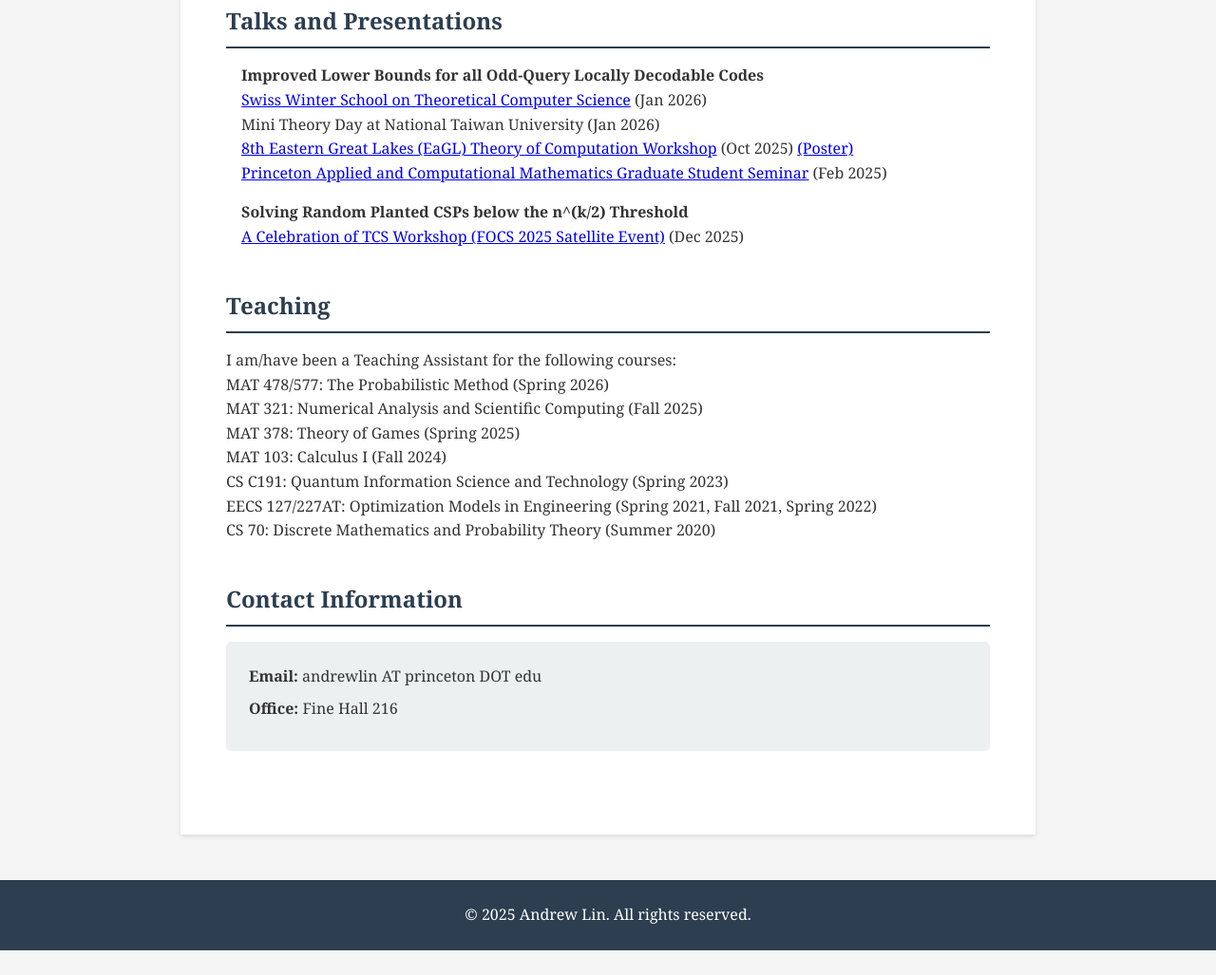
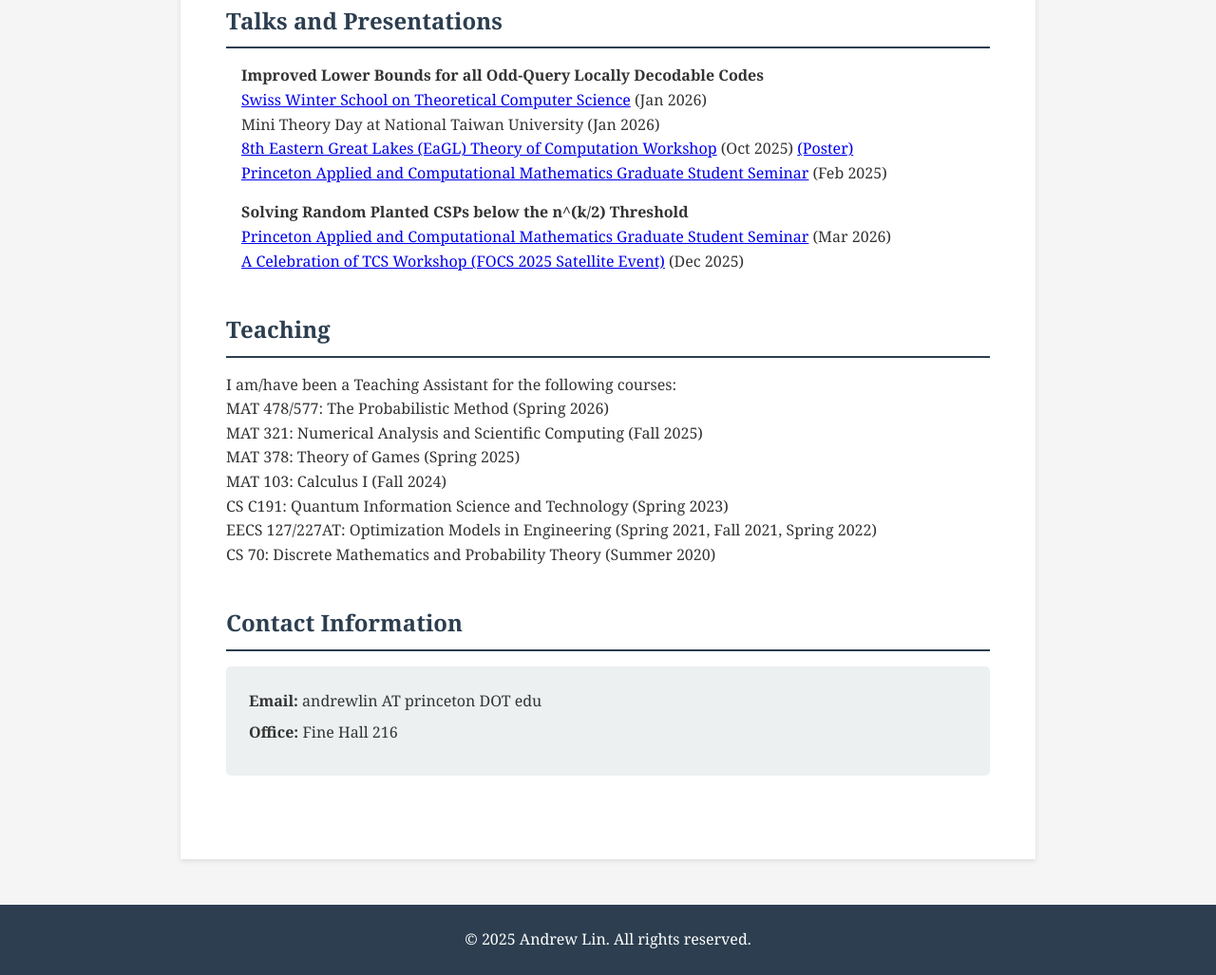
Before and after one commit to andrewdlin/andrewdlin.github.io, a plain HTML site: page index.html in a window 1280 px wide. Shown: the part 1313-2340 px from the top of the page at 95% size. Before the commit the page ends 2314 px from the top, so only its background shows below. Drawn offline with Linux system fonts and the light colour scheme.

Commit message:
Update index.html

```diff
--- a/index.html
+++ b/index.html
@@ -177,6 +177,7 @@
             </div>
             <div class="talk">
                 <div class="talk-title">Solving Random Planted CSPs below the n^(k/2) Threshold </div>
+                <div class="talk-details"> <a href = "https://www.pacm.princeton.edu/events/solving-random-planted-csps">Princeton Applied and Computational Mathematics Graduate Student Seminar</a> (Mar 2026)</div>
                 <div class="talk-details"> <a href = "https://sites.google.com/view/celebration-tcs-2025/">A Celebration of TCS Workshop (FOCS 2025 Satellite Event)</a> (Dec 2025)</div>
             </div>
 
```
